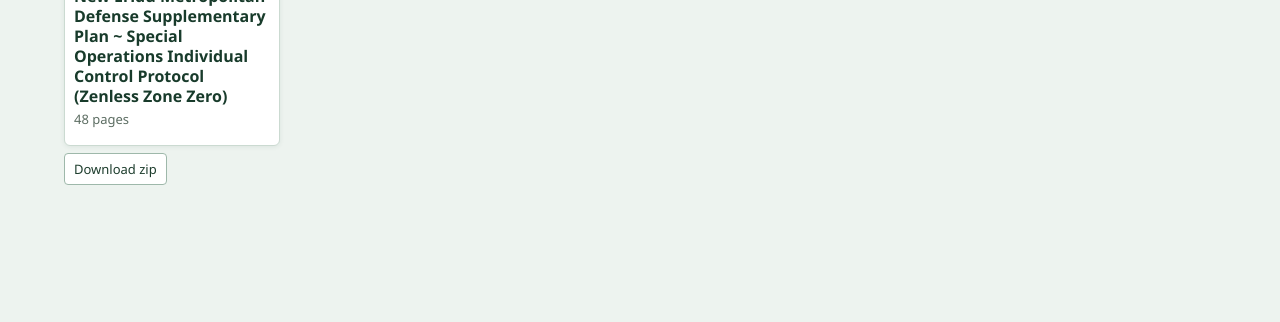
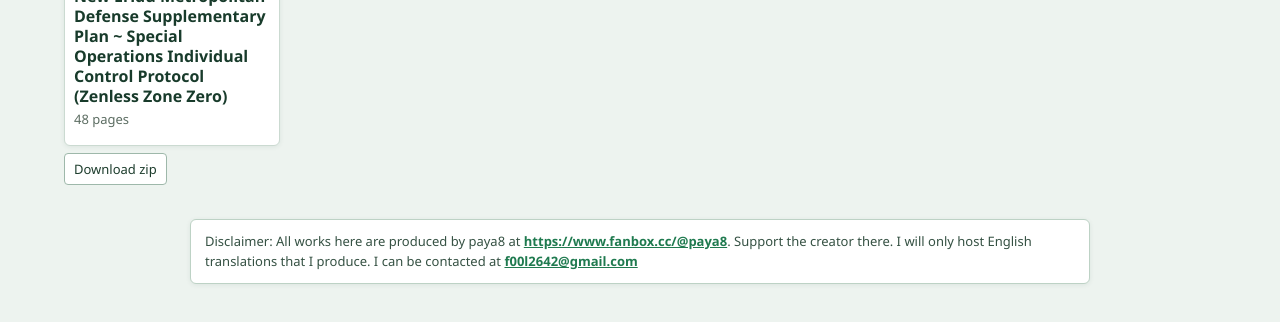
Before and after one commit to paya8/paya8.github.io, a plain HTML site: page index.html in a window 1280 px wide. Shown: the part 460-782 px from the top of the page. Drawn offline with Linux system fonts and the light colour scheme.

Commit message:
updated username and added disclaimer

```diff
--- a/app.js
+++ b/app.js
@@ -66,7 +66,7 @@
     app.className = "app";
 
     if (!works.length) {
-      app.innerHTML = '<h1 class="page-title">Works</h1><p class="empty">No works have been added yet.</p>';
+      app.innerHTML = '<h1 class="page-title">Works</h1><p class="empty">No works have been added yet.</p>' + renderDisclaimer();
       return;
     }
 
@@ -74,7 +74,8 @@
       '<h1 class="page-title">Works</h1>' +
       '<section class="works-grid">' +
       works.map(renderWorkCard).join("") +
-      "</section>";
+      "</section>" +
+      renderDisclaimer();
   }
 
   function renderWorkCard(work) {
@@ -190,6 +191,10 @@
     app.innerHTML = '<p class="error">' + escapeHtml(message) + ' <a href="./">Return home</a>.</p>';
   }
 
+  function renderDisclaimer() {
+    return '<p class="disclaimer">Disclaimer: All works here are produced by paya8 at <a href="https://www.fanbox.cc/@paya8">https://www.fanbox.cc/@paya8</a>. Support the creator there. I will only host English translations that I produce. I can be contacted at <a href="mailto:f00l2642@gmail.com">f00l2642@gmail.com</a></p>';
+  }
+
   function escapeHtml(value) {
     return String(value || "")
       .replace(/&/g, "&amp;")
--- a/styles.css
+++ b/styles.css
@@ -236,6 +236,24 @@
   color: #44564b;
 }
 
+.disclaimer {
+  max-width: 900px;
+  margin: 34px auto 0;
+  padding: 12px 14px;
+  border: 1px solid #bdd2c5;
+  border-radius: 6px;
+  background: #ffffff;
+  color: #355143;
+  box-shadow: 0 1px 5px rgba(29, 64, 47, 0.08);
+  font-size: 13px;
+  line-height: 1.5;
+}
+
+.disclaimer a {
+  color: #1f7a4f;
+  font-weight: 600;
+}
+
 @media (max-width: 620px) {
   .site-header {
     min-height: 38px;
```
